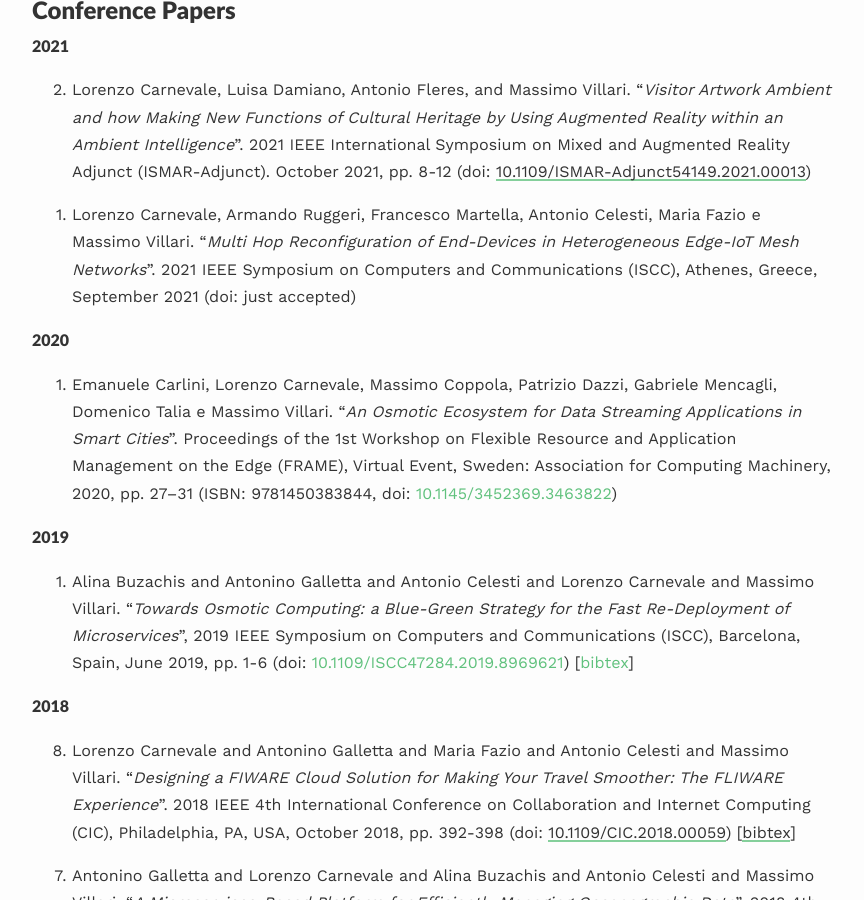
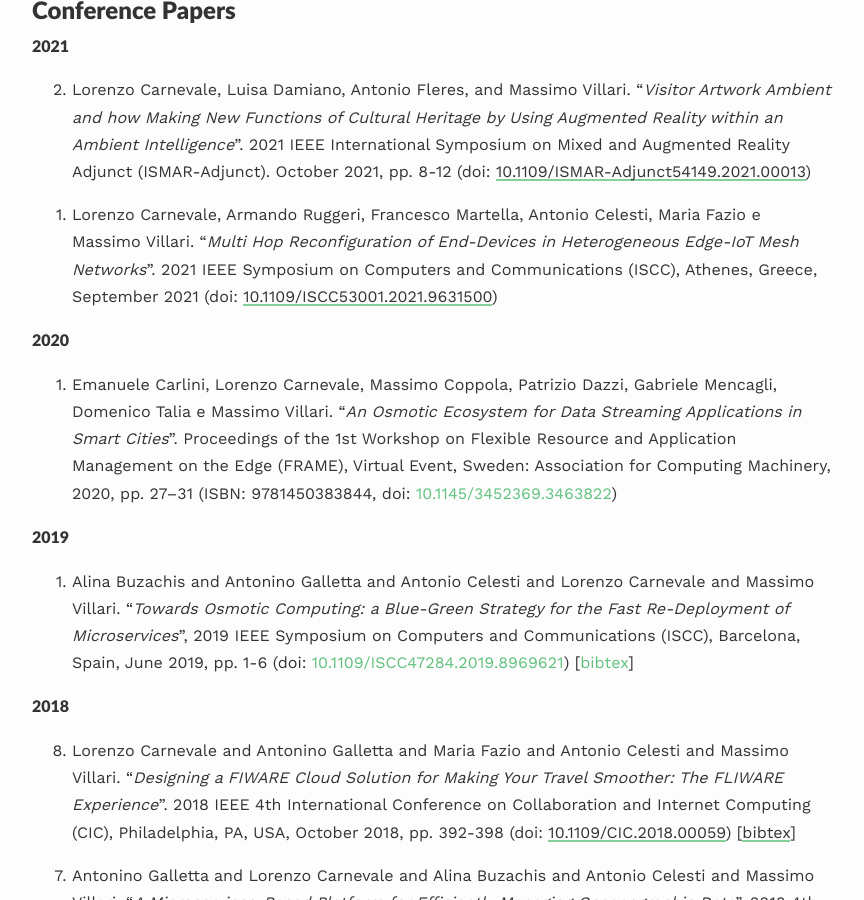
Before and after one commit to lcarnevale/lcarnevale.github.io, a Jekyll site: the page built from _pages/publications.md, in a window 1280 px wide and 900 px high, scrolled down 1771 px. Shown: the whole window, without its empty margins (208-1072 px from the left). Built offline with Jekyll 4.4.1, drawn with Linux system fonts in a browser that asks for light colours; nearby versions of some CDN libraries.

Commit message:
update doi of conference paper

```diff
--- a/_pages/publications.md
+++ b/_pages/publications.md
@@ -43,7 +43,7 @@ published: true
 #### 2021
 0. Lorenzo Carnevale, Luisa Damiano, Antonio Fleres, and Massimo Villari. “*Visitor Artwork Ambient and how Making New Functions of Cultural Heritage by Using Augmented Reality within an Ambient Intelligence*”. 2021 IEEE International Symposium on Mixed and Augmented Reality Adjunct (ISMAR-Adjunct). October 2021, pp. 8-12 (doi: [10.1109/ISMAR-Adjunct54149.2021.00013](https://doi.org/10.1109/ISMAR-Adjunct54149.2021.00013))
 
-0. Lorenzo Carnevale, Armando Ruggeri, Francesco Martella, Antonio Celesti, Maria Fazio e Massimo Villari. “*Multi Hop Reconfiguration of End-Devices in Heterogeneous Edge-IoT Mesh Networks*”. 2021 IEEE Symposium on Computers and Communications (ISCC), Athenes, Greece, September 2021 (doi: just accepted)
+0. Lorenzo Carnevale, Armando Ruggeri, Francesco Martella, Antonio Celesti, Maria Fazio e Massimo Villari. “*Multi Hop Reconfiguration of End-Devices in Heterogeneous Edge-IoT Mesh Networks*”. 2021 IEEE Symposium on Computers and Communications (ISCC), Athenes, Greece, September 2021 (doi: [10.1109/ISCC53001.2021.9631500](https://doi.org/10.1109/ISCC53001.2021.9631500))
 {: reversed="reversed"}
 
 #### 2020
```
